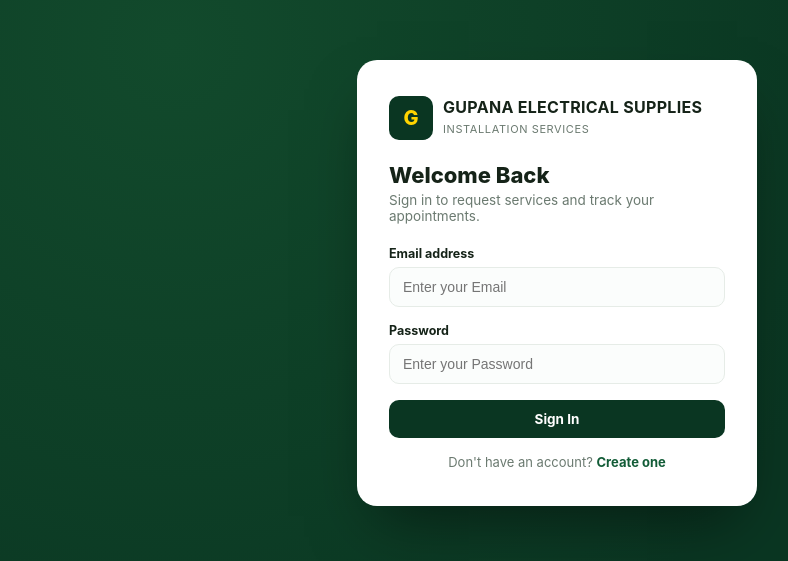
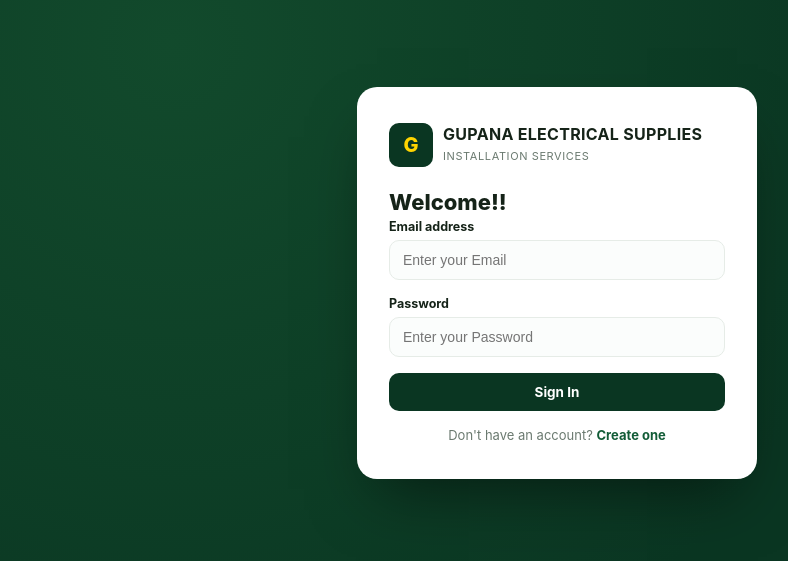
Before and after one commit to RodivieGupana/Gupana-Electrical-Supplies-and-Installation-Services-Request, a plain HTML site: page frontend/client.html in a window 1280 px wide. Shown: the part 117-678 px from the top of the page, without its empty margins (83-871 px from the left). Drawn offline with nearby package versions, Linux system fonts and the light colour scheme.

Commit message:
improve Log in

```diff
--- a/frontend/client.html
+++ b/frontend/client.html
@@ -195,8 +195,7 @@
       <div class="mark">G</div>
       <div><b>GUPANA ELECTRICAL SUPPLIES</b><span>Installation Services</span></div>
     </div>
-    <div class="login-title">Welcome Back</div>
-    <div class="login-sub">Sign in to request services and track your appointments.</div>
+    <div class="login-title">Welcome!!</div>
     <div class="login-error" id="loginError"></div>
     <form id="loginForm">
       <div class="field"><label>Email address</label><input type="email" id="loginEmail" placeholder="Enter your Email" required/></div>
```
